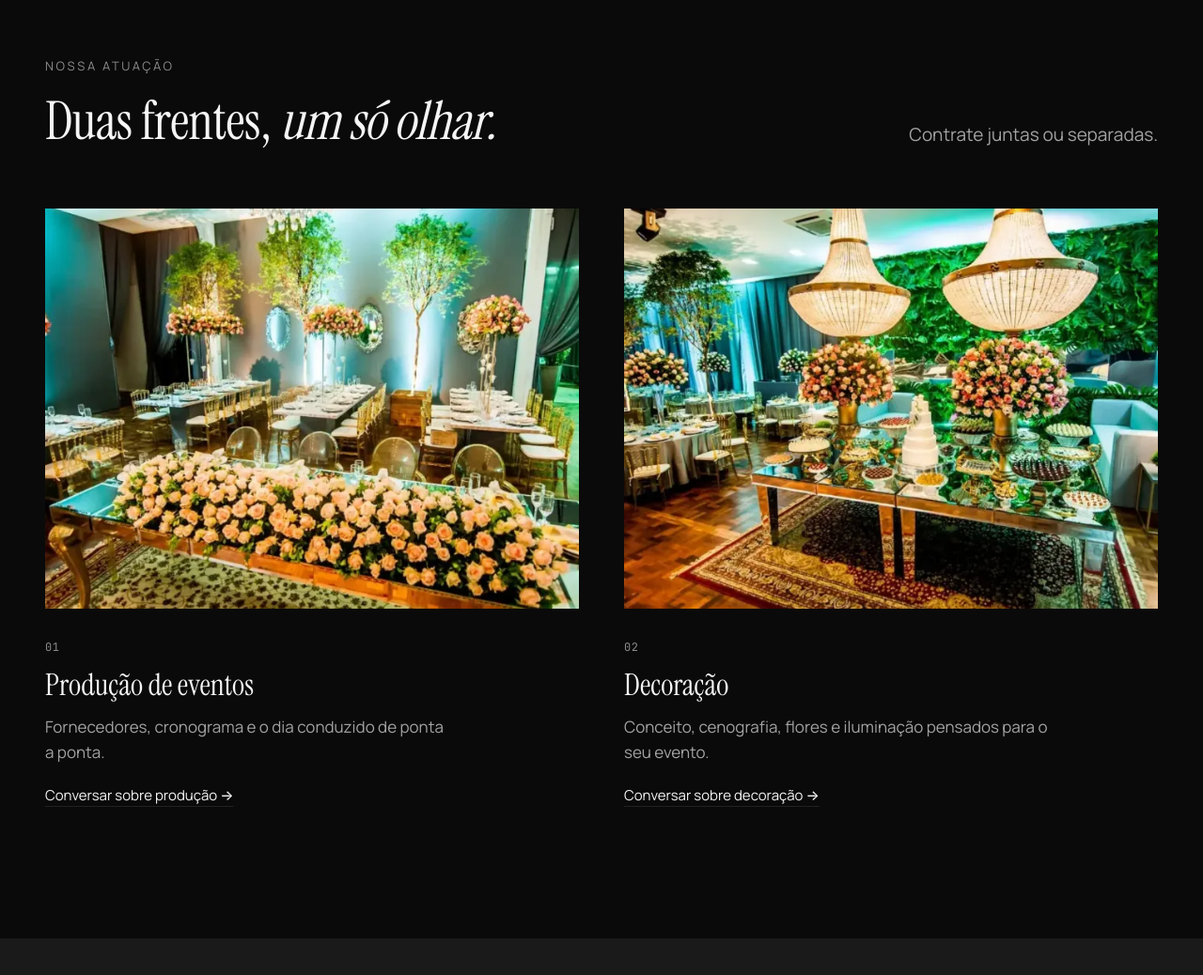
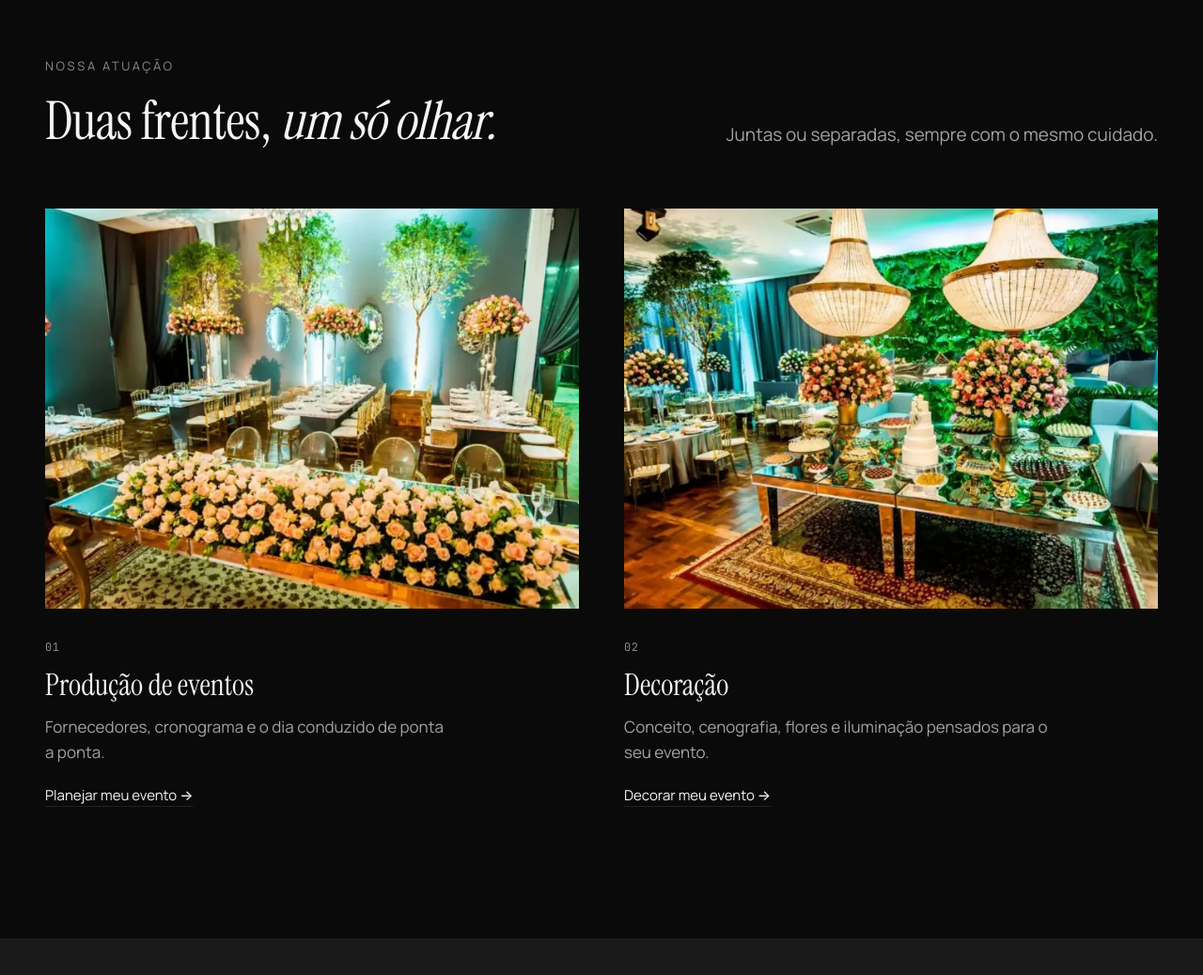
Before and after one commit to Daniel-Nascimento-13/Rafael-Fachini, a website built with Vite: page index.html in a window 1280 px wide. Shown: the part 1400-2438 px from the top of the page at 94% size. Built offline with nearby package versions, Linux system fonts and the light colour scheme; some packages are replaced by stand-ins of ours.

Commit message:
copy: nossa atuação
Co-Authored-By: Claude Opus 5.5 <noreply@anthropic.com>

```diff
--- a/index.html
+++ b/index.html
@@ -134,7 +134,7 @@
             <p class="rotulo">Nossa atuação</p>
             <h2 id="servicos-titulo">Duas frentes, <em>um só olhar.</em></h2>
           </div>
-          <p class="secao-topo-texto texto-intro">Contrate juntas ou separadas.</p>
+          <p class="secao-topo-texto texto-intro">Juntas ou separadas, sempre com o mesmo cuidado.</p>
         </div>
 
         <ul class="servicos-lista">
@@ -147,7 +147,7 @@
               <p class="metadado servico-numero">01</p>
               <h3 id="servico-producao-titulo">Produção de eventos</h3>
               <p class="servico-texto">Fornecedores, cronograma e o dia conduzido de ponta a ponta.</p>
-              <a class="link-secao servico-link" href="#contato" aria-label="Conversar sobre produção"><span class="so-mobile">Conversar</span><span class="so-desktop">Conversar sobre produção</span>&nbsp;→</a>
+              <a class="link-secao servico-link" href="#contato" aria-label="Planejar meu evento"><span class="so-mobile">Planejar</span><span class="so-desktop">Planejar meu evento</span>&nbsp;→</a>
             </article>
           </li>
           <li class="servicos-item">
@@ -159,7 +159,7 @@
               <p class="metadado servico-numero">02</p>
               <h3 id="servico-decoracao-titulo">Decoração</h3>
               <p class="servico-texto">Conceito, cenografia, flores e iluminação pensados para o seu evento.</p>
-              <a class="link-secao servico-link" href="#contato" aria-label="Conversar sobre decoração"><span class="so-mobile">Conversar</span><span class="so-desktop">Conversar sobre decoração</span>&nbsp;→</a>
+              <a class="link-secao servico-link" href="#contato" aria-label="Decorar meu evento"><span class="so-mobile">Decorar</span><span class="so-desktop">Decorar meu evento</span>&nbsp;→</a>
             </article>
           </li>
         </ul>
```
